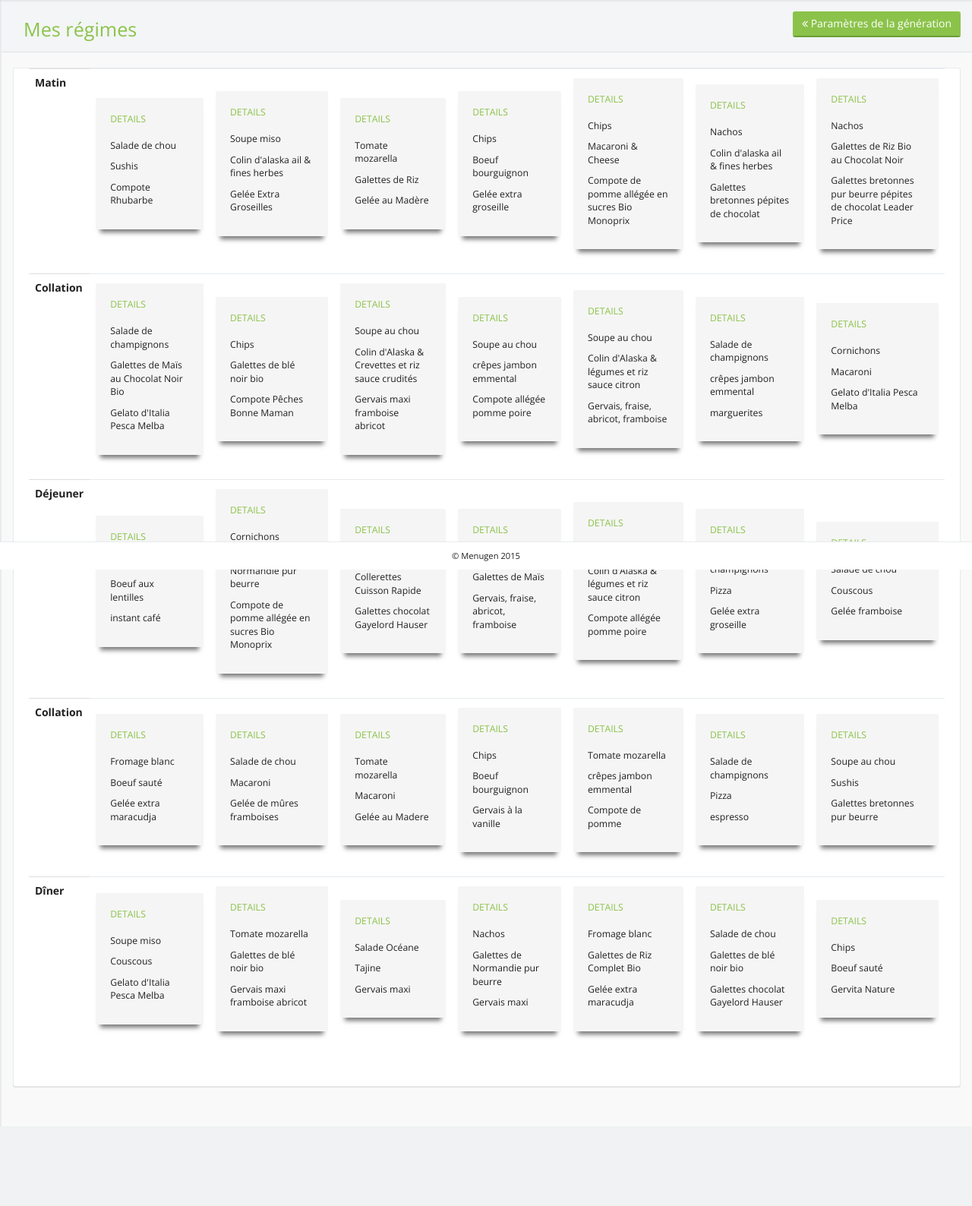
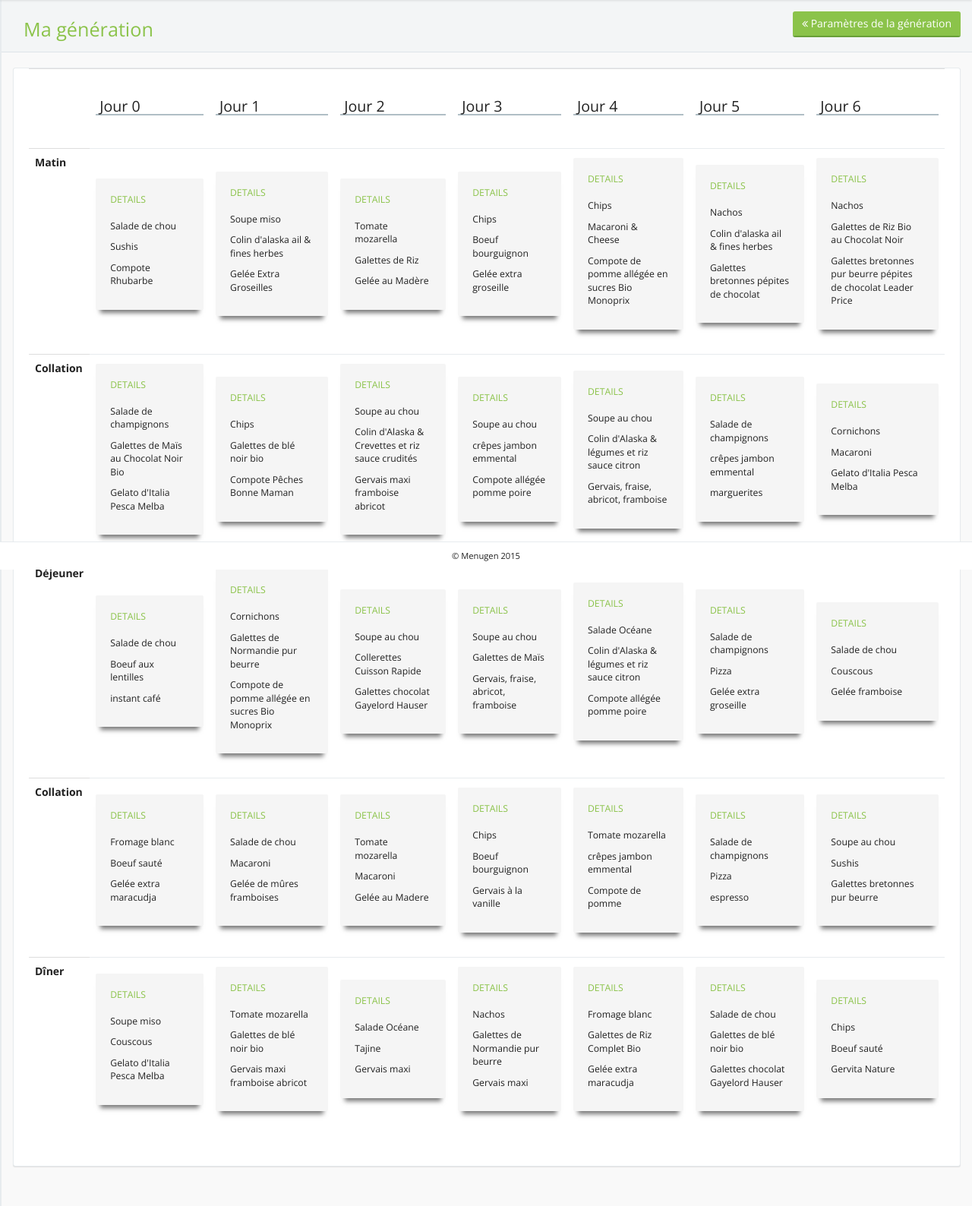
Before and after one commit to PLNech/MenuGen, a Django app: page /generation in a window 1280 px wide. Shown: the part 50-1638 px from the top of the page at 76% size. Before the commit the page ends 1482 px from the top, so only its background shows below. Run offline with Django 3.2, Linux system fonts and the light colour scheme; some libraries are stand-ins or nearby versions.

Commit message:
add days header in planning

```diff
--- a/menus/templates/menus/generation/generation.html
+++ b/menus/templates/menus/generation/generation.html
@@ -11,7 +11,7 @@
         <div id="content-header" class="clearfix">
             <div class="pull-left">
                 <ol class="breadcrumb"><p></p></ol>
-                <h1>Mes régimes</h1>
+                <h1>Ma génération</h1>
             </div>
             <div class="pull-right hidden-xs">
                 {% if not user.is_authenticated %}
@@ -32,8 +32,18 @@
     <div class="col-lg-12">
         <div class="main-box clearfix">
             <div class="main-box-body clearfix">
+                <div class="table-responsive">
                 <table id="planning" class="table">
                     {% for meal_time in planning %}
+                        {% if forloop.counter0 == 0 %}
+                            <th></th>
+                                {% for meal in meal_time %}
+                                    <th>
+                                        <h3>Jour {{ forloop.counter0 }}</h3>
+                                        <br>
+                                    </th>
+                                {% endfor %}
+                            {% endif %}
                         <tr>
                             <th>{{ forloop.counter0|meal_slot_name }}</th>
                             {% for meal in meal_time %}
@@ -51,6 +61,7 @@
                         </tr>
                     {% endfor %}
                 </table>
+                </div>
             </div>
         </div>
     </div>
--- a/menus/templates/menus/generation/slot.html
+++ b/menus/templates/menus/generation/slot.html
@@ -1,7 +1,6 @@
 <div class="row">
     <div class="col-md-12">
         <br>
-        <!--<span>{{ i }}, {{ j }}</span>-->
         <p>{{ meal.starter.name }}</p>
         <p>{{ meal.main_course.name }}</p>
         <p>{{ meal.dessert.name }}</p>
```
